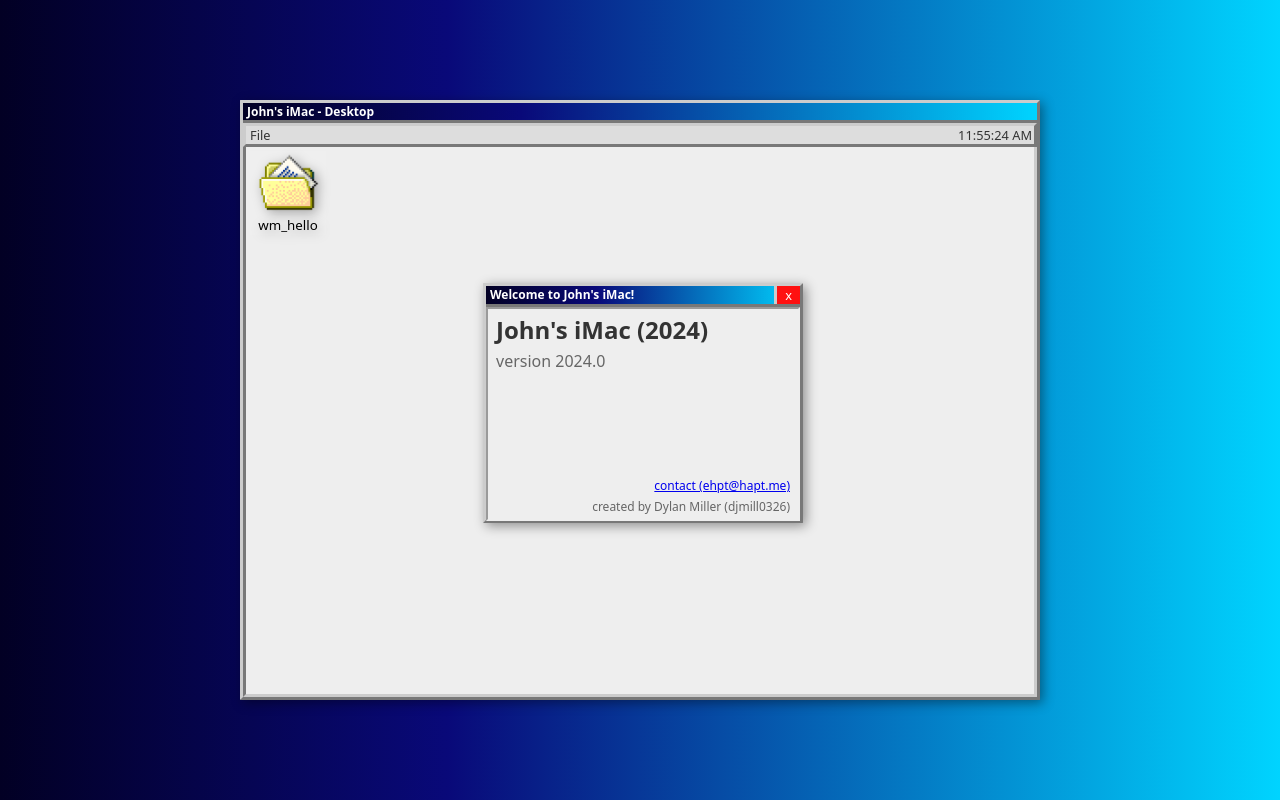
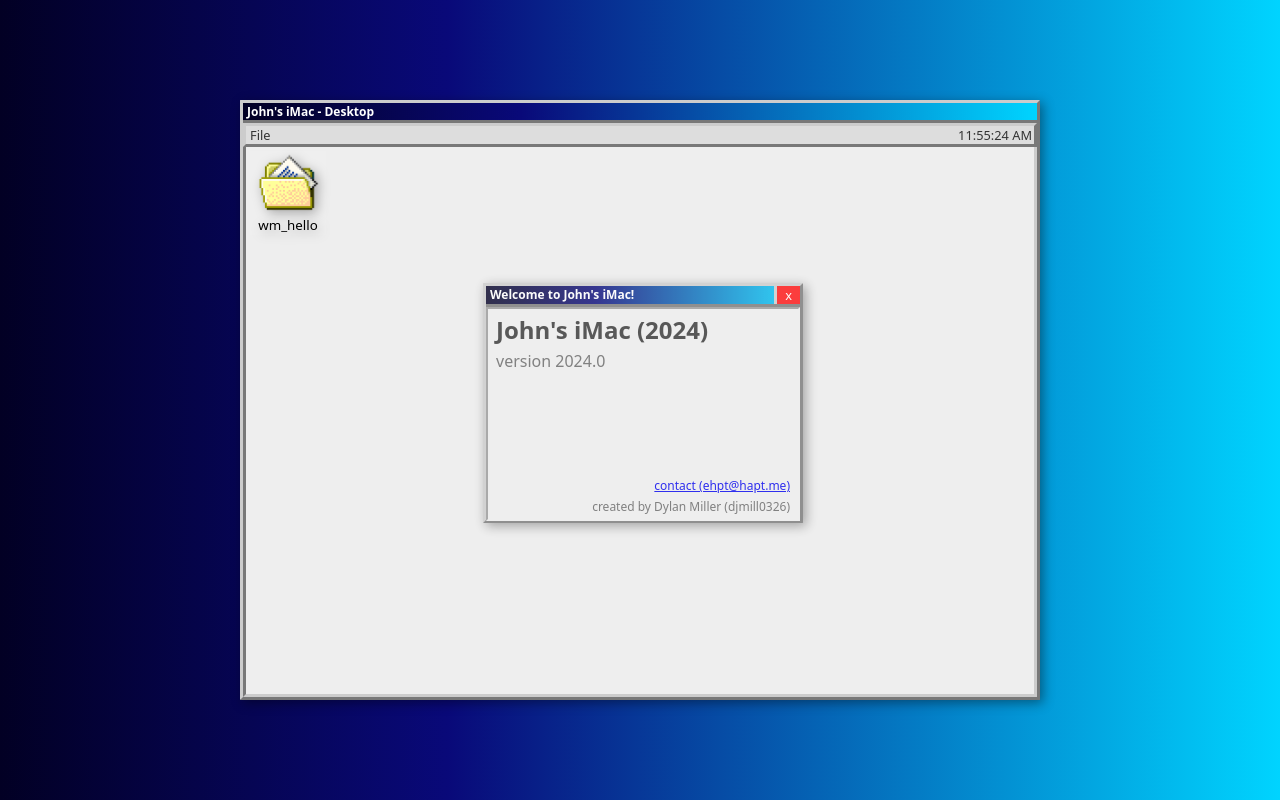
Before and after one commit to djmill0326/winwm, a plain HTML site: page index.html in a window 1280 px wide. Drawn offline with Linux system fonts and the light colour scheme.

Commit message:
added window focus and transparency

```diff
--- a/style.css
+++ b/style.css
@@ -51,6 +51,7 @@
     flex-direction: column;
     background: #eee;
     filter: drop-shadow(3px 3px 6px rgba(0,0,0,0.4));
+    opacity: 0.8;
 }
 
 .wm.toolbar {
@@ -128,3 +129,7 @@
     width: 100%;
     text-align: center;
 }
+
+.wm.window.focus {
+    opacity: 1;
+}
--- a/wm.js
+++ b/wm.js
@@ -5,6 +5,7 @@
 
 export const create_window = (name, x=0, y=0, width=800, height=600, can_close=true, cb=()=>{}) => wm.Control(name, Control, {
     children: [],
+    hooks: ["click"],
     init: (ctx) => {
         const root = document.createElement("div");
         root.style = `
@@ -17,6 +18,13 @@
         root.className = "wm window shadow";
         ctx.element = root;
         add_control(wm.Toolbar(name, ctx.control, can_close), ctx.control, true);
+
+        ctx.control.hooks.forEach(hook => {
+            root.addEventListener(hook, (ev) => {
+                hooks[hook].forEach(cb => cb(ctx, ev))
+            });
+        });
+
         cb(ctx);
         ctx.root.append(root);
     },
@@ -45,6 +53,26 @@
     });
 };
 
+const global_focus = {
+    element: [],
+    z: 1,
+    in_flight: []
+};
+
+const focus_window = (ctx) => {
+    ctx.element.attributeStyleMap.set("z-index", global_focus.z);
+    global_focus.in_flight.push(ctx.element);
+    if (global_focus.in_flight.length !== 1) return;
+    setTimeout(() => {
+        global_focus.z += 1;
+        global_focus.element.forEach(el => el.classList.toggle("focus"));
+        global_focus.element = global_focus.in_flight;
+        global_focus.element.forEach(el => el.classList.toggle("focus"));
+        global_focus.in_flight = [];
+    }, 20);
+
+}
+
 export const run = (ctx) => {
     if(ctx.element) return;
     init_barebones(ctx);
@@ -72,6 +100,12 @@
     }
 };
 
+const hooks = {};
+const add_global_hook = (hook, cb) => {
+    if(!hooks[hook]) hooks[hook] = [];
+    hooks[hook].push(cb);
+};
+
 let first_run = true;
 const ctx = create_program("Root", document.body, (x, y, w, h) => {
     const program_list = {
@@ -81,6 +115,8 @@
     };
     const programs = {};
     const open_programs = new Set();
+
+    add_global_hook("click", focus_window);
 
     const wm_root = create_window("John's iMac - Desktop", x, y, w, h, false);
     const wm_desktop = wm.Control("Desktop", Control, {
@@ -106,7 +142,9 @@
 
                 container.addEventListener("click", () => {
                     if (open_programs.has(name)) return;
-                    run(programs[name]());
+                    const prog = programs[name]();
+                    run(prog);
+                    focus_window(prog);
                     open_programs.add(name);
                 });
 
@@ -125,4 +163,5 @@
     return wm_root;
 });
 run(ctx);
+focus_window(ctx);
 first_run = false;
```
